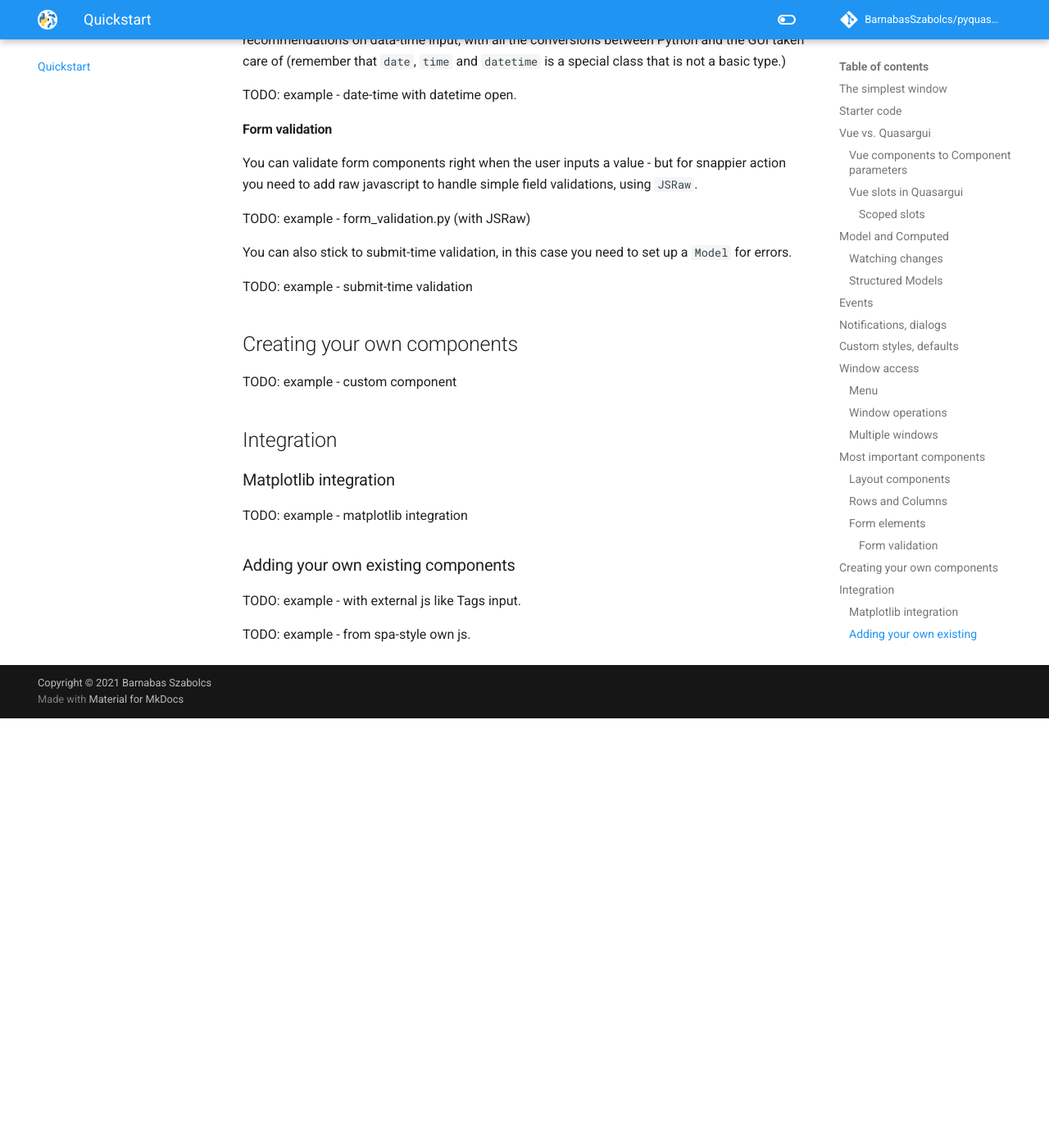
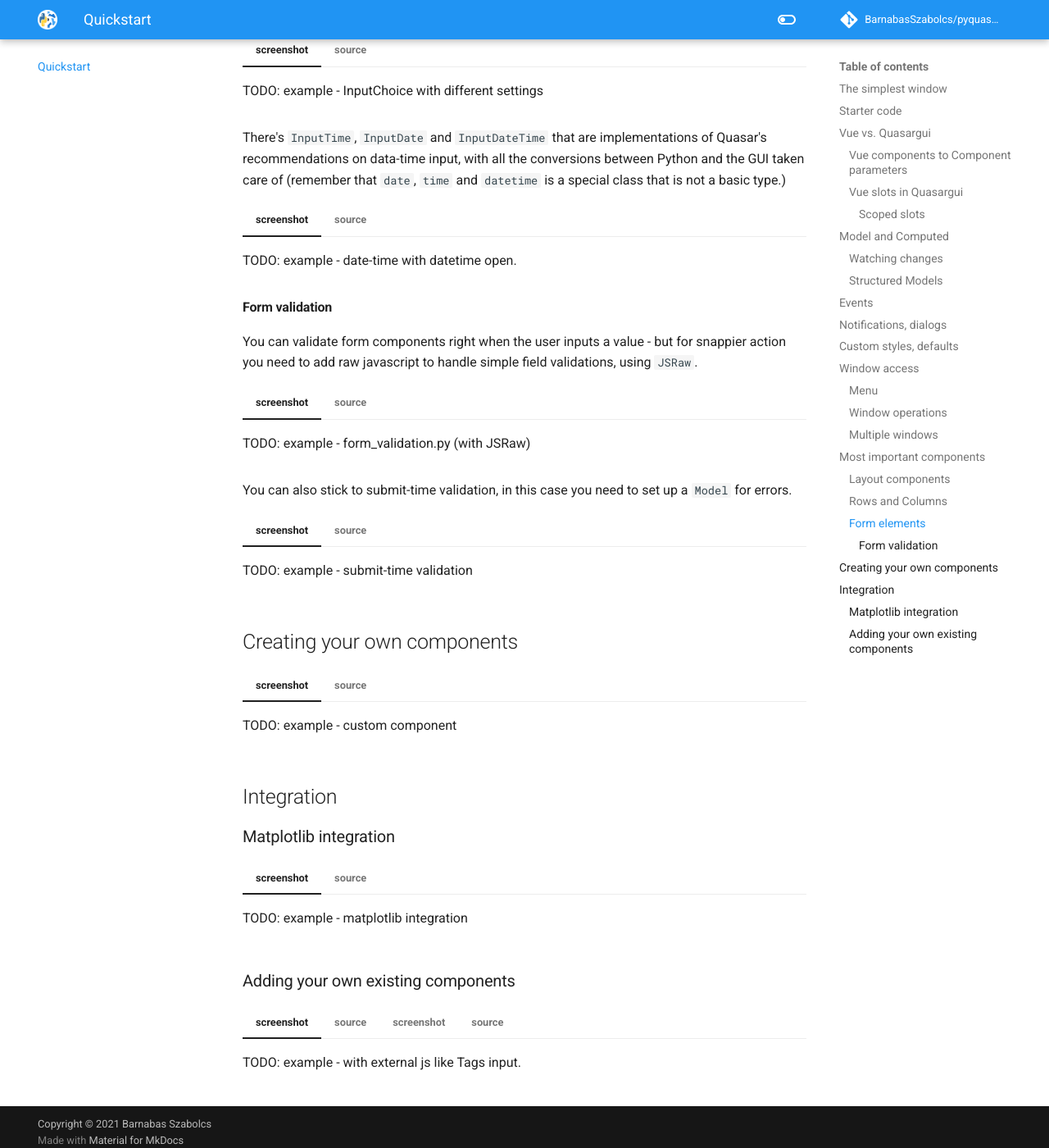
Before and after one commit to BarnabasSzabolcs/pyquasargui, an MkDocs documentation site: the page built from docs/quickstart.md, in a window 1280 px wide and 1400 px high, scrolled down 12366 px. Shown: the whole window at 82% size. Built offline with MkDocs 1.6.1 and Material for MkDocs 9.7.7, drawn with Linux system fonts in a browser that asks for light colours; a script that is not in the unit is left out; comment, search, counter and statistics services are not loaded; before the commit the page ends 13242 px from its top, so only the background shows below that.

Commit message:
adds placeholders for the planned examples

````diff
--- a/docs/quickstart.md
+++ b/docs/quickstart.md
@@ -404,41 +404,86 @@ Note that columns don't grow naturally, for even spacing you need to set 'col-gr
 
 You have access to a range of form elements. There are the Quasar form components (starting with Q, in `quasargui.quasar_form` module).
 
-TODO: example - some basic list of quasar form-components in a window
+=== "screenshot"
+    TODO: example - some basic list of quasar form-components in a window
+
+=== "source"
+    ```python
+    ```
 
 Also, there are form elements *by input value type*. These elements are in `quasargui.quasar_form_improved` module and are named according to the input value type, eg. `InputStr`, `InputBool`, etc. The idea is to automatically get a combination of controls that is set up correctly. You can get an apropriate appearance for your input, and later you can refine it, choosing from one of its available `appearance`. Eg. an `InputChoice` can be a radio, a series of pushable buttons, or a select dropdown. Or, if you allow multiple choices, you can get checkbox, toggles, tags input or a multi-choice select. If you don't choose one, the control is determined based on the number of available choices.
 
-TODO: example - InputChoice with different settings
+=== "screenshot"
+    TODO: example - InputChoice with different settings
+
+=== "source"
+    ```python
+    ```
 
 There's `InputTime`, `InputDate` and `InputDateTime` that are implementations of Quasar's recommendations on data-time input, with all the conversions between Python and the GUI taken care of (remember that `date`, `time` and `datetime` is a special class that is not a basic type.)
 
-TODO: example - date-time with datetime open.
+=== "screenshot"
+    TODO: example - date-time with datetime open.
+
+=== "source"
+    ```python
+    ```
 
 #### Form validation
 
 You can validate form components right when the user inputs a value - but for snappier action you need to add raw javascript to handle simple field validations, using `JSRaw`.
 
-TODO: example - form_validation.py (with JSRaw)
+=== "screenshot"
+    TODO: example - form_validation.py (with JSRaw)
+
+=== "source"
+    ```python
+    ```
 
 You can also stick to submit-time validation, in this case you need to set up a `Model` for errors.
 
-TODO: example - submit-time validation
+=== "screenshot"
+    TODO: example - submit-time validation
+
+=== "source"
+    ```python
+    ```
 
 ## Creating your own components
 
-TODO: example - custom component
+=== "screenshot"
+    TODO: example - custom component
+
+=== "source"
+    ```python
+    ```
 
 ## Integration
 
 ### Matplotlib integration
 
-TODO: example - matplotlib integration
+=== "screenshot"
+    TODO: example - matplotlib integration
+
+=== "source"
+    ```python
+    ```
 
 ### Adding your own existing components
 
-TODO: example - with external js like Tags input.
+=== "screenshot"
+    TODO: example - with external js like Tags input.
 
-TODO: example - from spa-style own js.
+=== "source"
+    ```python
+    ```
+
+=== "screenshot"
+    TODO: example - from spa-style own js.
+
+=== "source"
+    ```python
+    ```
 
 [quasardoc]: https://quasar.dev
 [quasardocplugins]: https://quasar.dev/quasar-plugins/
````
